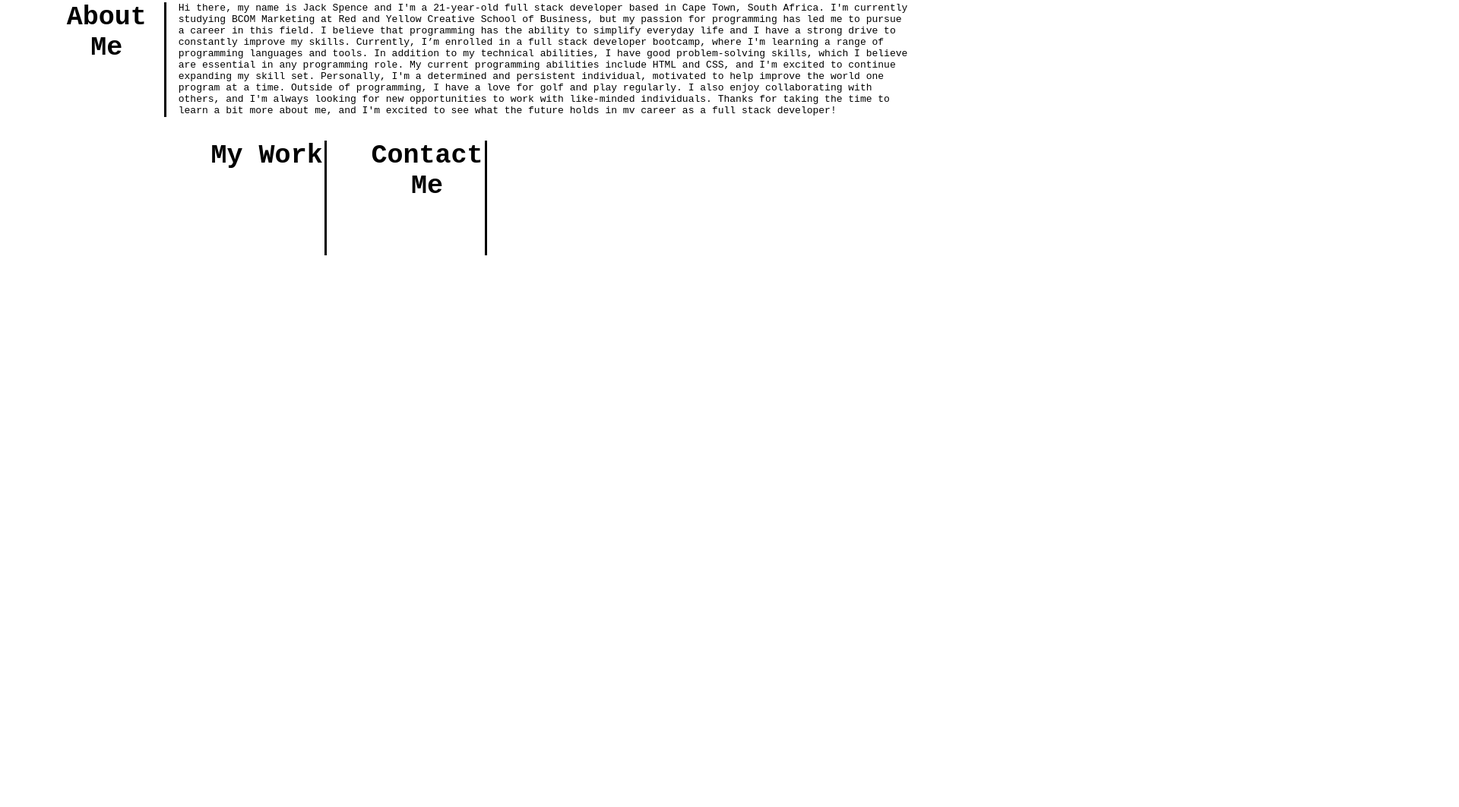
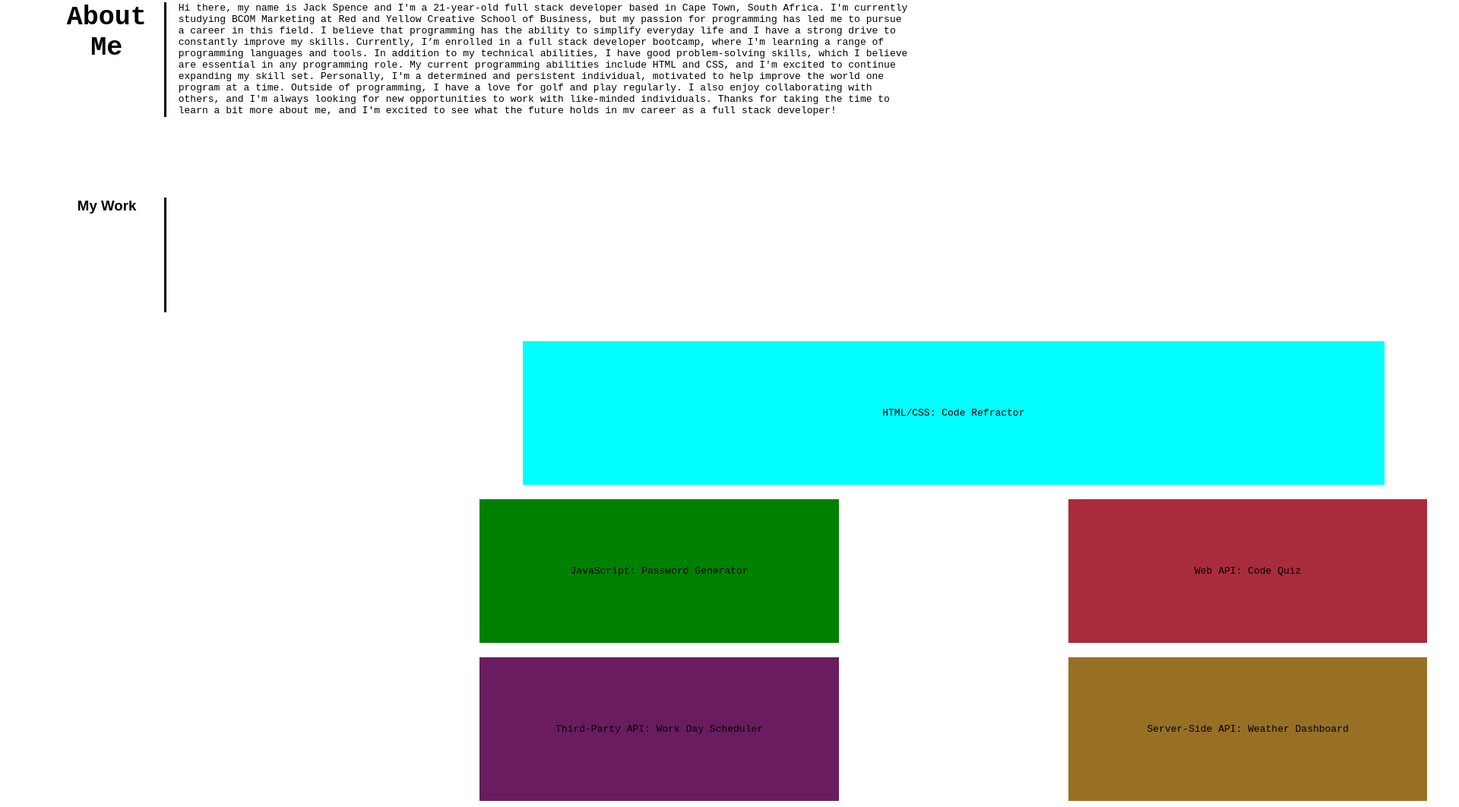
Before and after one commit to Jackspence6/development-portfolio, a plain HTML site: page index.html in a window 1280 px wide. Shown: the part 510-1572 px from the top of the page at 76% size, 1920 px wide, since content can reach past the window. Before the commit the page ends 875 px from the top, so only its background shows below. Drawn offline with Linux system fonts and the light colour scheme.

Commit message:
toggled flexbox format.

```diff
--- a/assets/styles.css
+++ b/assets/styles.css
@@ -74,7 +74,7 @@ li {
 
 #header-background {
   background-image: url(./candle.jpg);
-  background-size: 1629px 377.94px;
+  background-size: 1889px 377.94px;
   background-repeat: no-repeat;
 }
 
@@ -87,7 +87,17 @@ aside h2 {
   margin-left: 1.5cm;
   text-align: center;
   vertical-align: middle;
+}
 
+aside h3 {
+  float: left;
+  height: 4cm;
+  width: 4cm;
+  border-right: 0.08cm solid black;
+  margin-top: 2.5cm;
+  margin-left: -4.07cm;
+  text-align: center;
+  vertical-align: middle;
 }
 
 p {
@@ -96,3 +106,69 @@ p {
   margin-right: 2cm;
   font-family: monospace;
 }
+
+#aside-my-work {
+  float: left;
+  position: relative;
+  height: 4cm;
+  width: 4cm;
+  border-right: 0.08cm solid black;
+  margin-top: 2.5cm;
+  margin-left: -4.07cm;
+  text-align: center;
+  vertical-align: middle;
+  font-size: 35px;
+  font-family: "Courier New", Courier, monospace;
+  font-weight: bold;
+}
+
+.container-work {
+  display: flex;
+  flex-wrap: wrap;
+  justify-content: center;
+  width: 1889px;
+  margin-top: 0.5cm;
+  margin-left: 6cm;
+  margin-right: 2cm;
+  font-family: monospace;
+}
+
+#main-box {
+  background-color: aqua;
+  width: 60%;
+  height: 5cm;
+  align-items: center;
+  align-content: center;
+}
+
+#box2 {
+  background-color: green;
+  width: 25%;
+  height: 5cm;
+  align-items: center;
+  align-content: center;
+}
+
+#box3 {
+  background-color: rgb(168, 44, 60);
+  width: 25%;
+  height: 5cm;
+  align-items: center;
+  align-content: center;
+}
+
+#box4 {
+  background-color: rgb(105, 29, 96);
+  width: 25%;
+  height: 5cm;
+  align-items: center;
+  align-content: center;
+}
+
+#box5 {
+  background-color: rgb(151, 112, 38);
+  width: 25%;
+  height: 5cm;
+  align-items: center;
+  align-content: center;
+}
--- a/index.html
+++ b/index.html
@@ -42,10 +42,26 @@
         stack developer!
       </p>
     </section>
-    <aside><h2>My Work</h2></aside>
-    <section></section>
-    <aside><h2>Contact Me</h2></aside>
-    <section></section>
+    <section>
+      <aside><h3>My Work</h3></aside>
+      <section class="container-work">
+        <section class="container-work" id="main-box">
+          HTML/CSS: Code Refractor
+        </section>
+        <section class="container-work" id="box2">
+          JavaScript: Password Generator
+        </section>
+        <section class="container-work" id="box3">Web API: Code Quiz</section>
+        <section class="container-work" id="box4">
+          Third-Party API: Work Day Scheduler
+        </section>
+        <section class="container-work" id="box5">
+          Server-Side API: Weather Dashboard
+        </section>
+      </section>
+    </section>
+    <!-- <aside><h2>Contact Me</h2></aside>
+    <section></section> -->
   </body>
   <footer></footer>
 </html>
```
Lines whose indentation alone changed are shown as unchanged.
